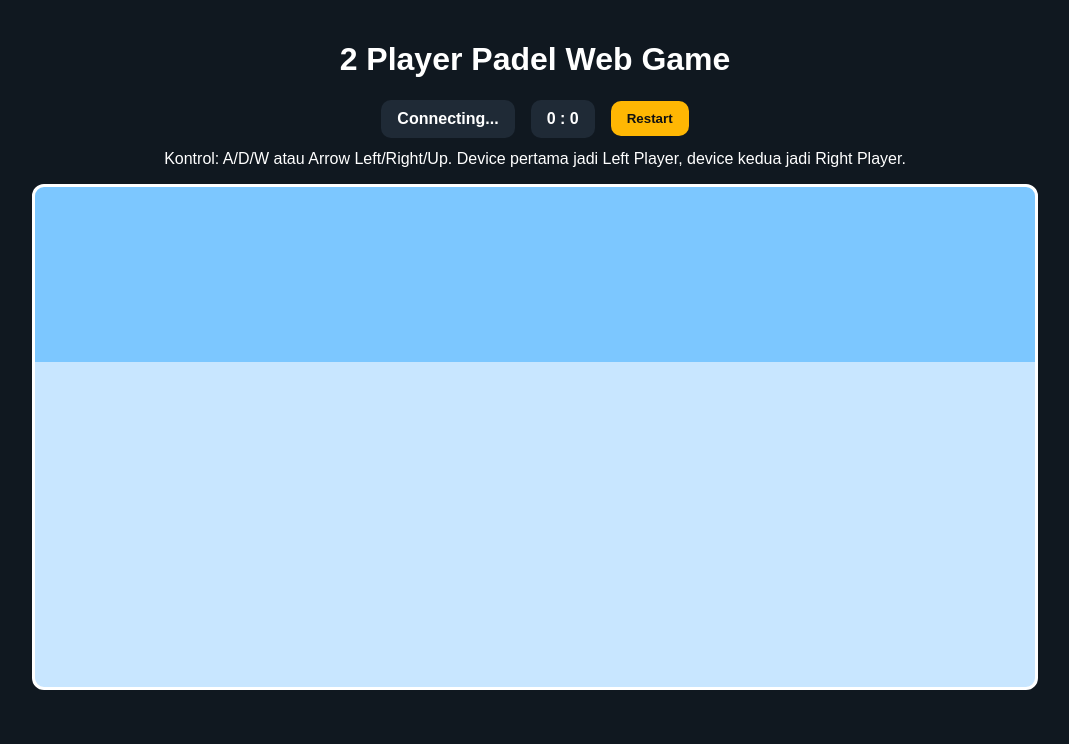
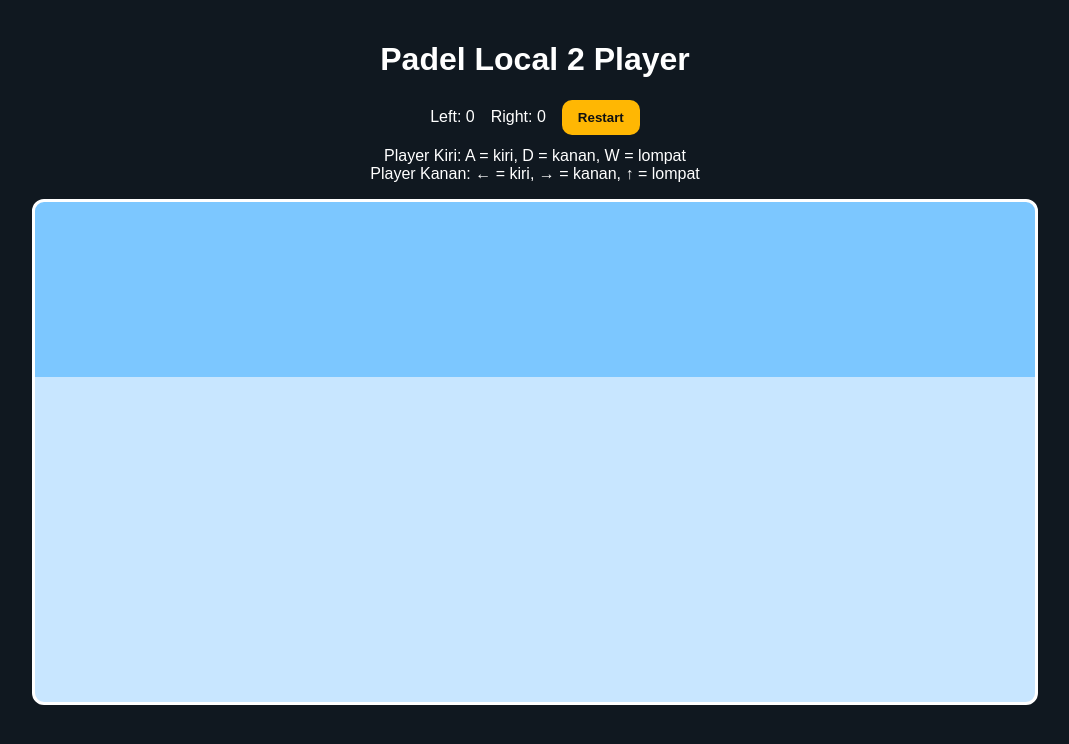
Before and after one commit to qashidi1/padel-2p-web, a website: page public/index.html in a window 1280 px wide. Shown: the whole page, without its empty margins (105-1174 px from the left). Drawn offline with nearby package versions, Linux system fonts and the light colour scheme; no server answers.

Commit message:
Update index.html

```diff
--- a/public/index.html
+++ b/public/index.html
@@ -3,26 +3,27 @@
 <head>
   <meta charset="UTF-8" />
   <meta name="viewport" content="width=device-width, initial-scale=1.0" />
-  <title>2P Padel Web Game</title>
-  <link rel="stylesheet" href="/style.css" />
+  <title>Padel Local 2P</title>
+  <link rel="stylesheet" href="style.css" />
 </head>
 <body>
   <div class="container">
-    <h1>2 Player Padel Web Game</h1>
+    <h1>Padel Local 2 Player</h1>
     <div class="topbar">
-      <div id="roleBox">Connecting...</div>
-      <div id="scoreBox">0 : 0</div>
+      <div class="score">Left: <span id="leftScore">0</span></div>
+      <div class="score">Right: <span id="rightScore">0</span></div>
       <button id="restartBtn">Restart</button>
     </div>
+
     <p class="help">
-      Kontrol: A/D/W atau Arrow Left/Right/Up.
-      Device pertama jadi Left Player, device kedua jadi Right Player.
+      Player Kiri: A = kiri, D = kanan, W = lompat<br />
+      Player Kanan: ← = kiri, → = kanan, ↑ = lompat
     </p>
-    <canvas id="game" width="1000" height="500"></canvas>
-    <p id="status"></p>
+
+    <canvas id="gameCanvas" width="1000" height="500"></canvas>
+    <p id="message"></p>
   </div>
 
-  <script src="/socket.io/socket.io.js"></script>
-  <script src="/client.js"></script>
+  <script src="script.js"></script>
 </body>
 </html>
```
